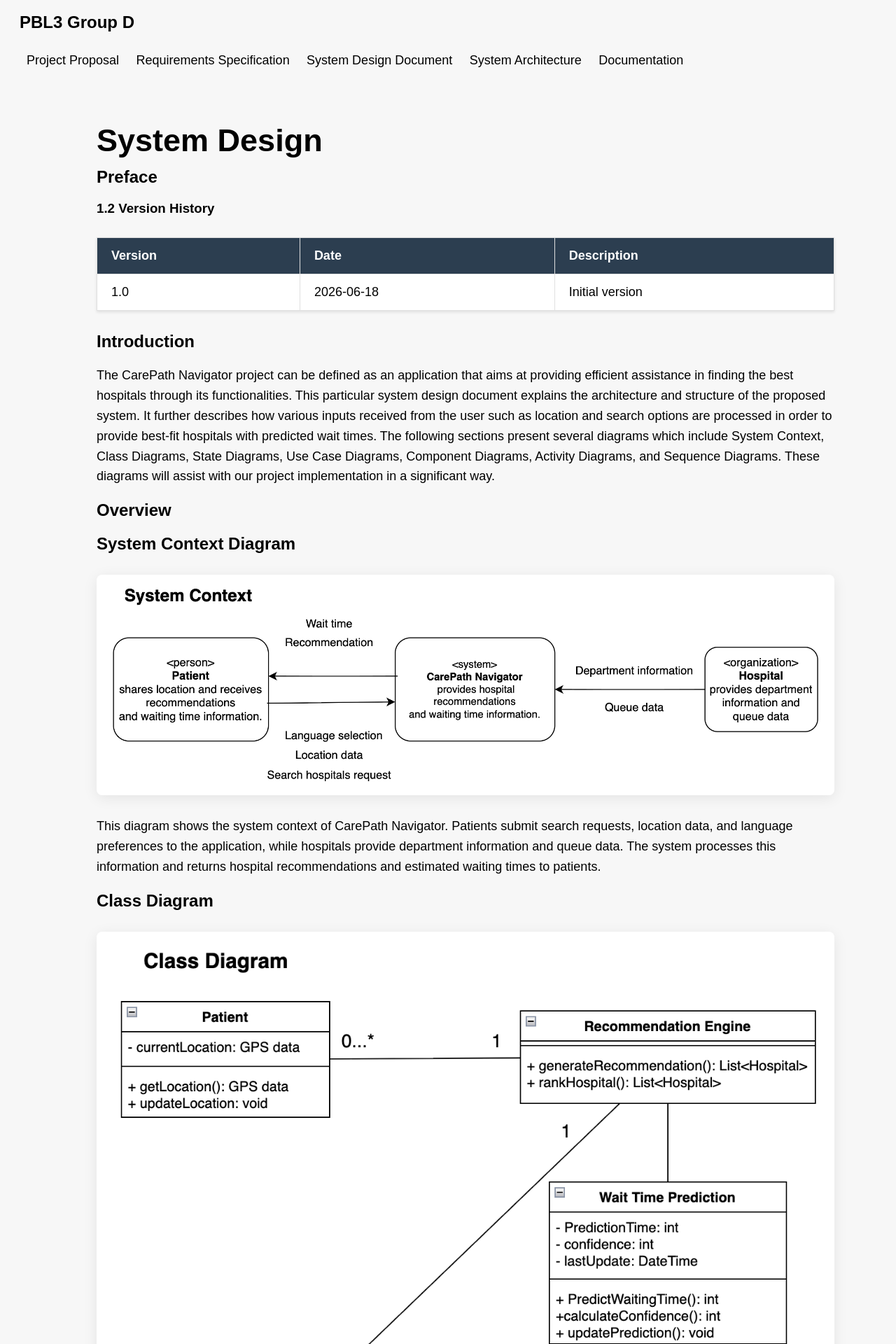
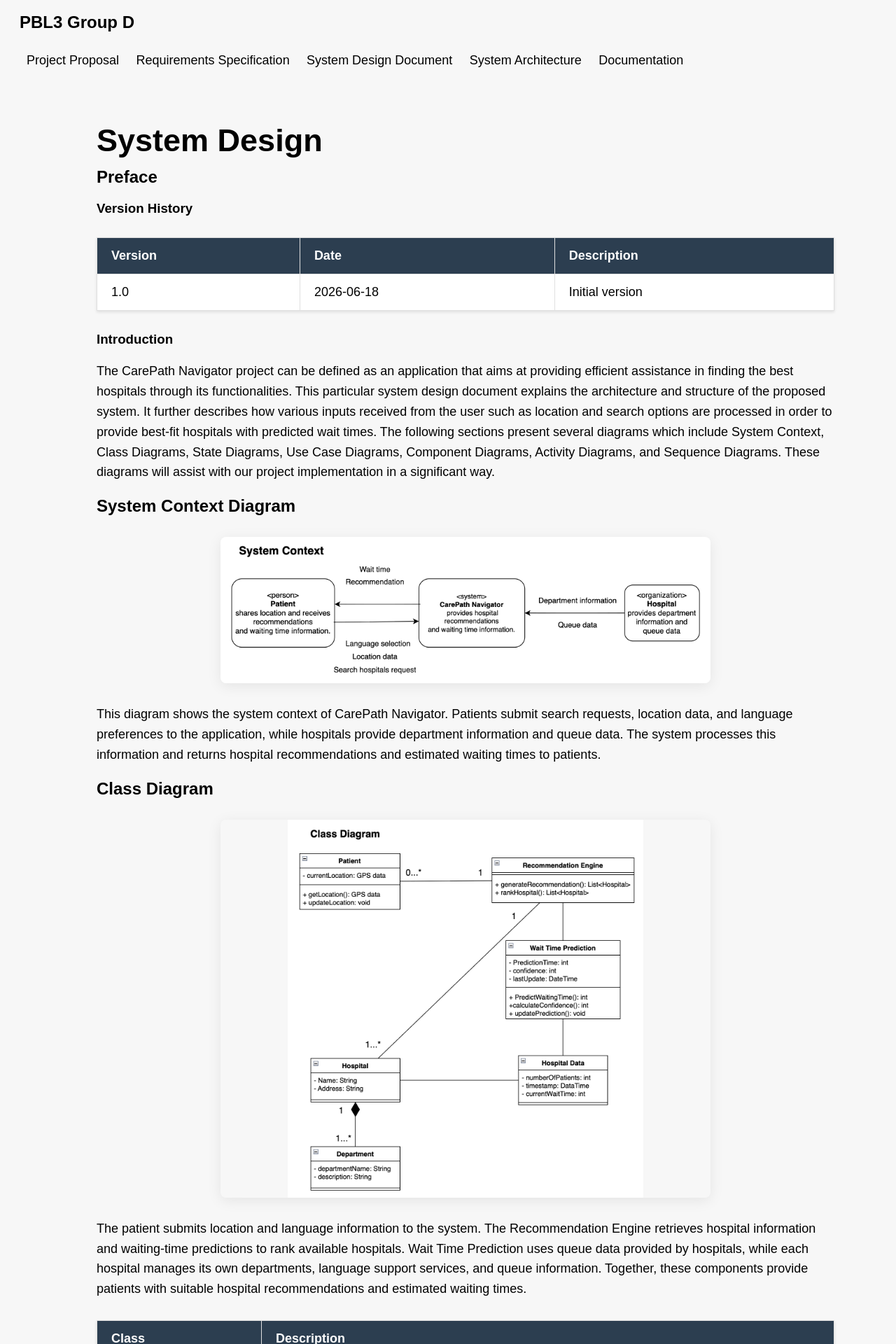
Before and after one commit to daitera1/PBL3-Group-D, a Jekyll site: the page built from _posts/2026-04-28-system-design.md, in a window 1280 px wide. Shown: the top 1920 px of the page at 70% size. Built offline with Jekyll 4.4.1, drawn with Linux system fonts in a browser that asks for light colours.

Commit message:
fix: improve responsive image styling and mobile layout constraints

```diff
--- a/_posts/2026-04-28-system-design.md
+++ b/_posts/2026-04-28-system-design.md
@@ -5,19 +5,22 @@
 permalink: /posts/system-design/
 ---
 
+
 ## Preface
 
-### 1.2 Version History
+
+### Version History
 
 | Version | Date | Description |
 | ------- | ---- | ----------- |
 | 1.0 | 2026-06-18 | Initial version |
 
-## Introduction
+
+### Introduction
 
 The CarePath Navigator project can be defined as an application that aims at providing efficient assistance in finding the best hospitals through its functionalities. This particular system design document explains the architecture and structure of the proposed system. It further describes how various inputs received from the user such as location and search options are processed in order to provide best-fit hospitals with predicted wait times. The following sections present several diagrams which include System Context, Class Diagrams, State Diagrams, Use Case Diagrams, Component Diagrams, Activity Diagrams, and Sequence Diagrams. These diagrams will assist with our project implementation in a significant way.
 
-## Overview
+
 
 ## System Context Diagram
 
@@ -25,6 +28,7 @@
 
 
 This diagram shows the system context of CarePath Navigator. Patients submit search requests, location data, and language preferences to the application, while hospitals provide department information and queue data. The system processes this information and returns hospital recommendations and estimated waiting times to patients.
+
 
 
 ## Class Diagram
@@ -44,6 +48,7 @@
 | **Language Support** | Stores information about languages supported by a hospital and provides translation-related functions. |
 | **Queue Data** | Stores real-time queue information, including the number of waiting patients and timestamp data. |
 | **Wait Time Prediction** | Estimates waiting times using queue data and calculates prediction confidence levels. |
+
 
 
 ## Relationship Description
@@ -77,11 +82,13 @@
 Queue data is maintained by a hospital and does not exist independently from it.
 
 
+
 ## State Diagram
 
 ![State Diagram]({{ "/images/State%20Diagram.jpg" | relative_url }})
 
 This diagram illustrates the complete patient journey while using CarePath Navigator, from searching for hospitals to receiving treatment and submitting a review. The system provides hospital recommendations, predicted waiting times, and navigation assistance to help users make informed decisions. If the estimated wait time is considered too long, a warning popup message stating "Estimated wait time is longer than expected. Do you still want to continue with this hospital?" is displayed. Selecting Continue allows the user to proceed with the selected hospital, while selecting Cancel terminates the current process.
+
 
 
 
@@ -91,6 +98,7 @@
 
 
 This use case diagram shows how the patient interacts with the CarePath Navigator system to search for hospitals, view recommendations and waiting times, select a hospital, obtain navigation, and submit reviews. The Hospital System provides hospital and queue information that supports the application's functions.
+
 
 
 ## Components Diagram
@@ -111,11 +119,13 @@
 Adding to that, all communication between these components is fully encrypted to protect user privacy.
 
 
+
 ## Sequence Diagram
 
 ![Sequence Diagram]({{ "/images/Sequence%20Diagram.png" | relative_url }})
 
 
+
 ## Deployment Diagram
 
-![Deployment Diagram]({{ "/images/Deployment%20Diagram.png" | relative_url }})
+![Deployment Diagram]({{ "/images/Deployment%20Diagram.jpg" | relative_url }})
--- a/assets/css/style.css
+++ b/assets/css/style.css
@@ -154,8 +154,10 @@
 /* Responsive Images with Premium Hover Effect */
 .article-content img,
 .article-content-proposal img {
-    max-width: 100%;
-    height: auto;
+    width: 100%;
+    max-width: 700px; /* Hard limit on size so it never gets too large on desktop */
+    max-height: 60vh; /* Ensure it fits nicely vertically */
+    object-fit: contain;
     display: block;
     margin: 30px auto;
     border-radius: 8px;
@@ -168,3 +170,30 @@
     transform: scale(1.015);
     box-shadow: 0 8px 30px rgba(0, 0, 0, 0.12);
 }
+
+/* Ensure global layout doesn't overflow */
+* {
+    box-sizing: border-box;
+}
+
+img {
+    max-width: 100%;
+}
+
+/* Mobile Responsiveness for Layout */
+@media screen and (max-width: 768px) {
+    .main {
+        margin: 0 15px;
+    }
+    .article-content {
+        margin-left: 0;
+    }
+    .intro {
+        padding: 0 10px;
+    }
+    table {
+        display: block;
+        overflow-x: auto;
+        white-space: nowrap;
+    }
+}
```
Also changed, not shown: 2 other files.
